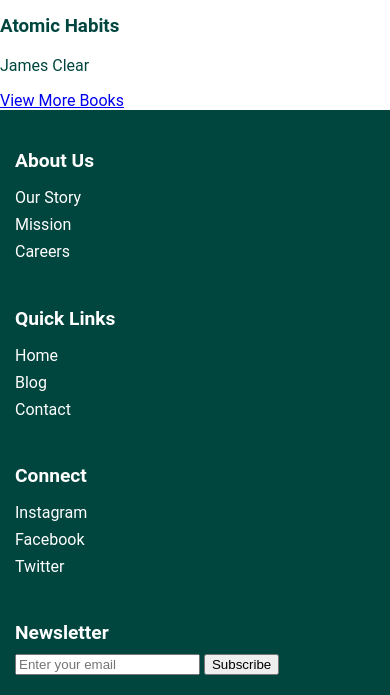
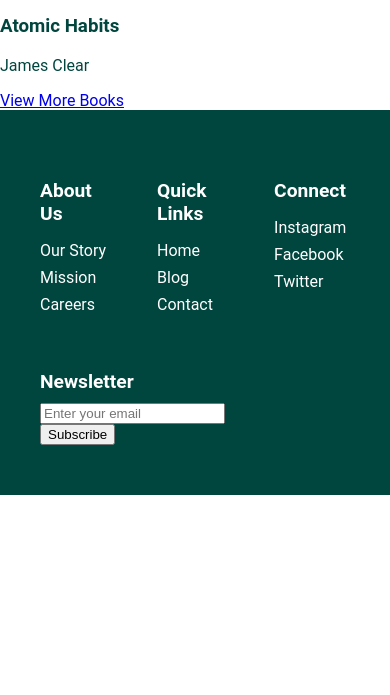
Before and after one commit to anka29335/biohacking, a plain HTML site: page index.html in a window 390 px wide. Shown: the part 1648-2343 px from the top of the page. After the commit the page ends 2143 px from the top, so only its background shows below. Drawn offline with Linux system fonts and the light colour scheme.

Commit message:
Update stylesheet.css

```diff
--- a/stylesheet.css
+++ b/stylesheet.css
@@ -12,9 +12,9 @@ body {
     color: white;
     display: flex;
     justify-content: space-between; /* Distribute sections horizontally */
+    flex-wrap: wrap; /* Allow sections to wrap if the screen is smaller */
     align-items: flex-start; /* Align items to the top */
     padding: 40px 30px;
-    flex-wrap: wrap; /* Allow sections to wrap if the screen is smaller */
 }
 
 /* Footer Sections */
@@ -54,39 +54,6 @@ body {
     color: #85d6b0;
 }
 
-/* Media Queries for Responsiveness */
-
-/* For medium screens (1024px and below), reduce the number of sections per row */
-@media (max-width: 1024px) {
-    .footer-section {
-        flex-basis: 45%; /* 2 sections per row on medium screens */
-    }
-}
-
-/* For smaller screens (768px and below), stack sections vertically */
-@media (max-width: 768px) {
-    .footer-section {
-        flex-basis: 100%; /* 1 section per row on small screens */
-    }
-    .footer {
-        justify-content: center; /* Center content on very small screens */
-        padding: 20px;
-    }
-}
-
-/* For extra small screens (480px and below), make adjustments for better spacing */
-@media (max-width: 480px) {
-    .footer {
-        padding: 15px; /* Smaller padding on very small screens */
-    }
-    .footer-section {
-        flex-basis: 100%; /* Stack sections vertically */
-        margin: 5px 0; /* Reduce margin between sections */
-    }
-}
-
-
-
 
 /* Other Styles (existing styles) */
 .header {
```
